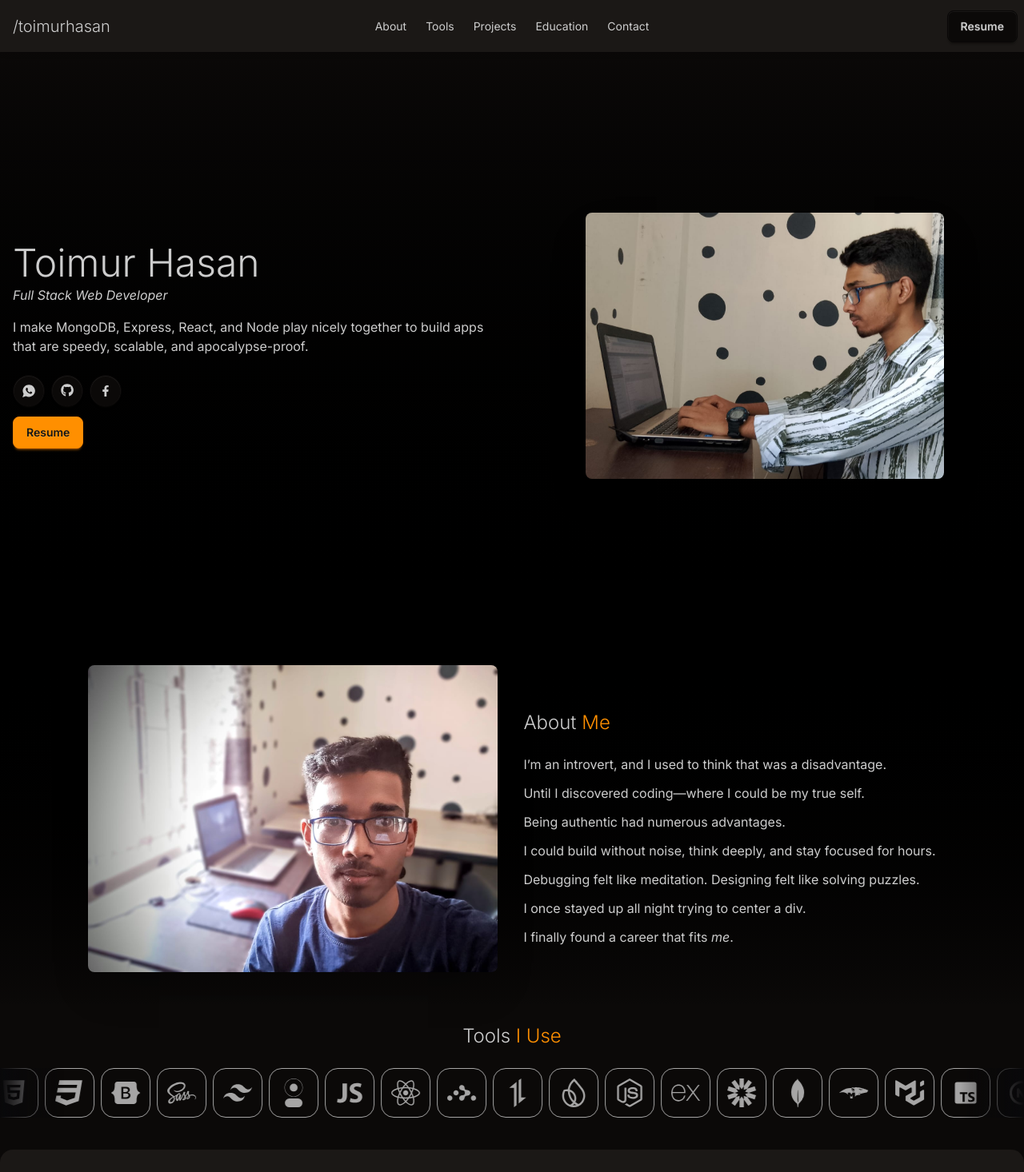
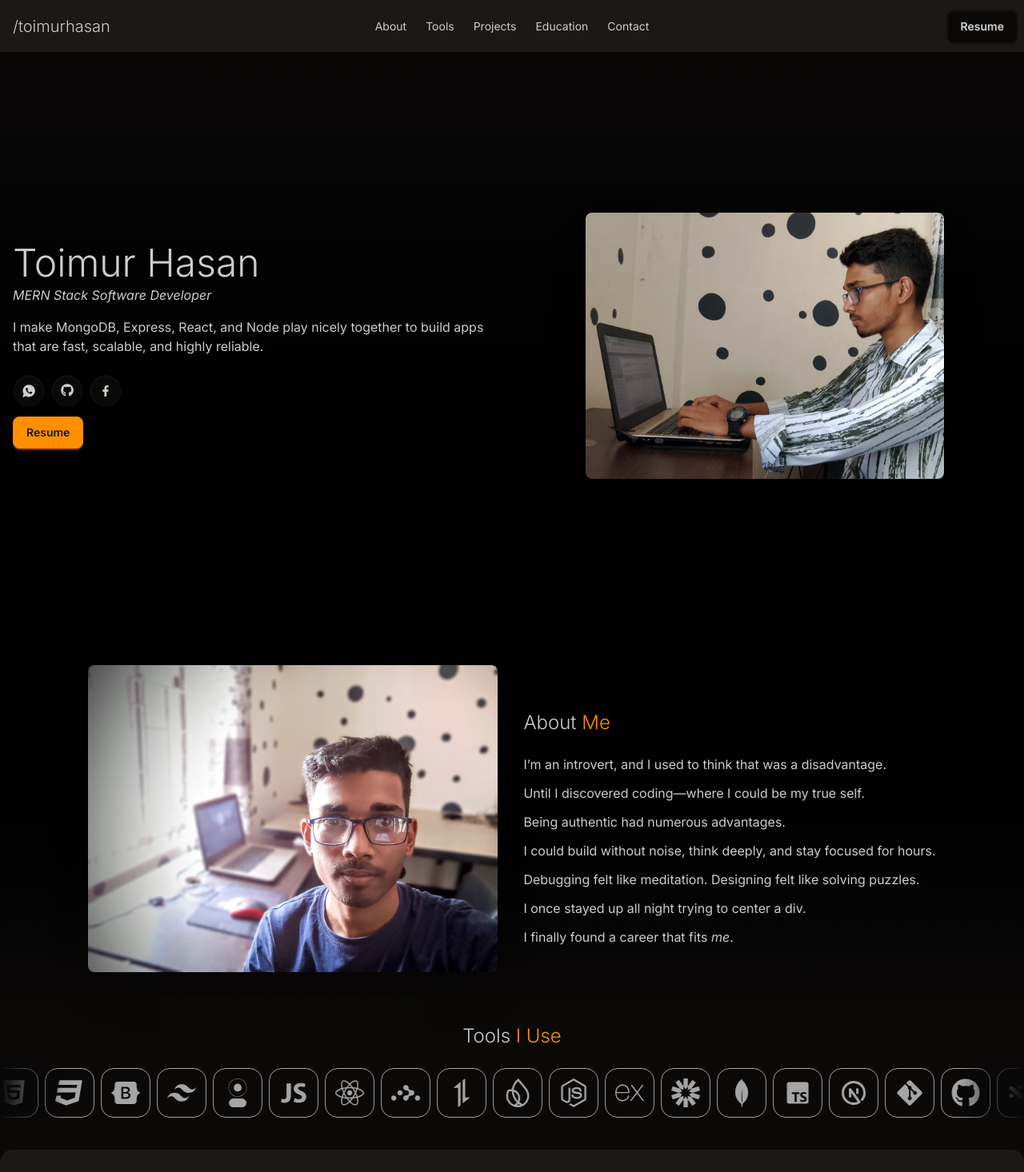
Before and after one commit to toimurhasan/my-portfolio, a React (Vite) app: page / in a window 1280 px wide. Shown: the top 1466 px of the page at 80% size. Built offline with nearby package versions, Linux system fonts and the light colour scheme.

Commit message:
minor improvements

```diff
--- a/src/components/Hero.jsx
+++ b/src/components/Hero.jsx
@@ -12,10 +12,10 @@ const Hero = () => {
         </div>
         <div className="flex-1 sm:text-center lg:text-start">
           <h1 className="text-5xl font-light">Toimur Hasan</h1>
-          <h4 className="py-1 italic">Full Stack Web Developer</h4>
+          <h4 className="py-1 italic">MERN Stack Software Developer</h4>
           <p className="py-3">
             I make MongoDB, Express, React, and Node play nicely together to build apps that are
-            speedy, scalable, and apocalypse-proof.
+            fast, scalable, and highly reliable.
           </p>
           <div className="py-3 flex gap-2 sm:justify-center lg:justify-start">
             <Link
--- a/src/components/Tools.jsx
+++ b/src/components/Tools.jsx
@@ -6,6 +6,7 @@ import {
   FaCpanel,
   FaCss3,
   FaFigma,
+  FaGitAlt,
   FaGithub,
   FaGitSquare,
   FaHtml5,
@@ -77,7 +78,7 @@ const Tools = () => {
         >
           <FaBootstrap className="group-hover:text-primary transition" />
         </a>
-        <a
+        {/* <a
           href="https://sass-lang.com/documentation/"
           target="_blank"
           className="border block mx-1 p-3 rounded-2xl cursor-pointer group hover:border-gray-500 transition"
@@ -85,7 +86,7 @@ const Tools = () => {
           data-tooltip-content="Sass"
         >
           <FaSass className="group-hover:text-primary transition" />
-        </a>
+        </a> */}
         <a
           href="https://tailwindcss.com/docs"
           target="_blank"
@@ -185,7 +186,7 @@ const Tools = () => {
         >
           <SiMongodb className="group-hover:text-primary transition" />
         </a>
-        <a
+        {/* <a
           href="https://mongoosejs.com/docs/"
           target="_blank"
           className="border block mx-1 p-3 rounded-2xl cursor-pointer group hover:border-gray-500 transition"
@@ -193,8 +194,8 @@ const Tools = () => {
           data-tooltip-content="Mongoose"
         >
           <SiMongoose className="group-hover:text-primary transition" />
-        </a>
-        <a
+        </a> */}
+        {/* <a
           href="https://mui.com/material-ui/getting-started/"
           target="_blank"
           className="border block mx-1 p-3 rounded-2xl cursor-pointer group hover:border-gray-500 transition"
@@ -202,7 +203,7 @@ const Tools = () => {
           data-tooltip-content="Material UI"
         >
           <SiMui className="group-hover:text-primary transition" />
-        </a>
+        </a> */}
         <a
           href="https://www.typescriptlang.org/docs/"
           target="_blank"
@@ -239,7 +240,7 @@ const Tools = () => {
         >
           <SiSequelize className="group-hover:text-primary transition" />
         </a> */}
-        <a
+        {/* <a
           href="https://jestjs.io/docs/getting-started"
           target="_blank"
           className="border block mx-1 p-3 rounded-2xl cursor-pointer group hover:border-gray-500 transition"
@@ -247,9 +248,9 @@ const Tools = () => {
           data-tooltip-content="Jest"
         >
           <SiJest className="group-hover:text-primary transition" />
-        </a>
+        </a> */}
         {/* add vitest here */}
-        <a
+        {/* <a
           href="https://vitest.dev/guide/"
           target="_blank"
           className="border block mx-1 p-3 rounded-2xl cursor-pointer group hover:border-gray-500 transition"
@@ -257,7 +258,7 @@ const Tools = () => {
           data-tooltip-content="Vitest"
         >
           <SiVitest className="group-hover:text-primary transition" />
-        </a>
+        </a> */}
 
         {/* <a
           href="https://cloud.google.com/docs"
@@ -275,7 +276,7 @@ const Tools = () => {
           data-tooltip-id="my-tooltip"
           data-tooltip-content="Git"
         >
-          <FaGitSquare className="group-hover:text-primary transition" />
+          <FaGitAlt className="group-hover:text-primary transition" />
         </a>
         <a
           href="https://docs.github.com/"
```
